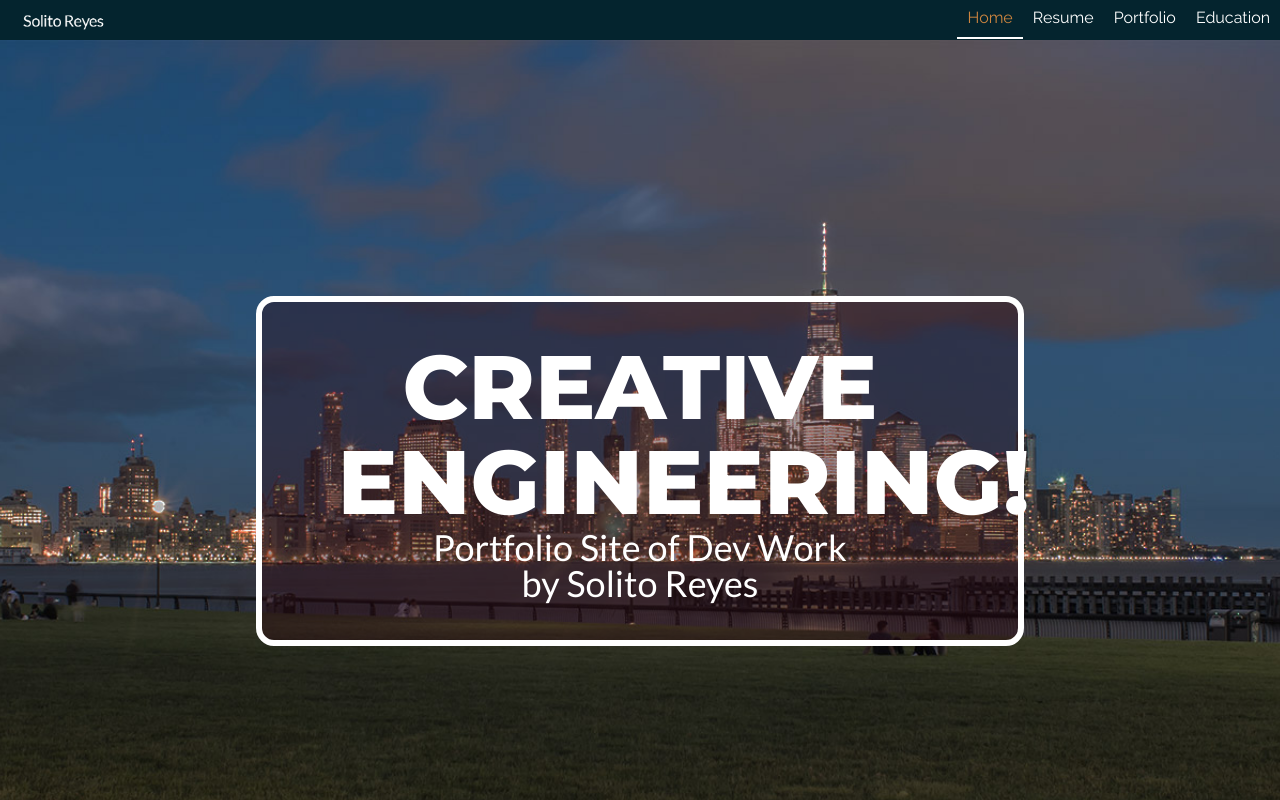
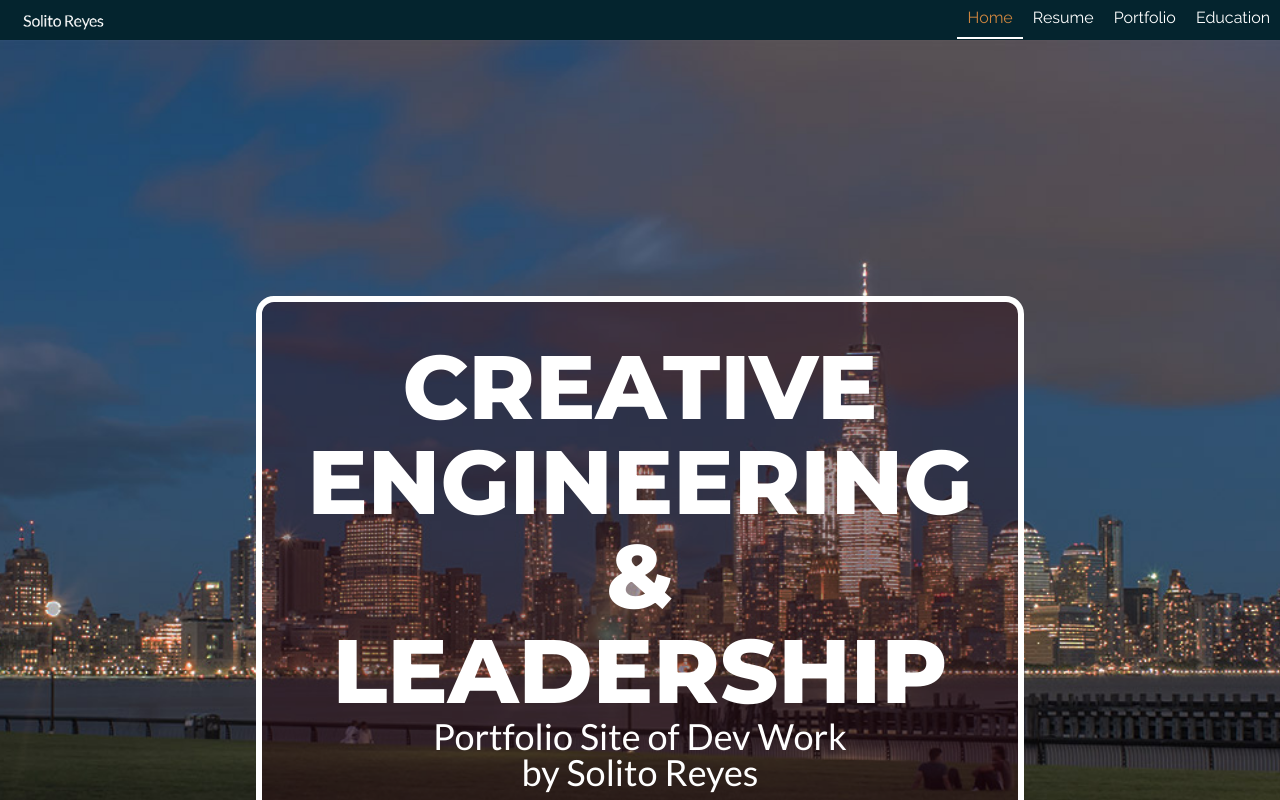
Before and after one commit to solitonyc/solito-portfolio, a React (Create React App) app: page / in a window 1280 px wide. Shown: the top 800 px of the page. Built offline with nearby package versions, Linux system fonts and the light colour scheme; a web font is replaced by a local one.

Commit message:
home section styles and content update

```diff
--- a/src/components/Home.js
+++ b/src/components/Home.js
@@ -11,7 +11,7 @@ export default class Home extends Component {
             <div className="home_section" id="home">
                 <div style={style} className='home_section_background'>
                     <div className="home_section_content_container">
-                        <div className='home_title'>CREATIVE ENGINEERING!</div>
+                        <div className='home_title'>CREATIVE ENGINEERING & LEADERSHIP</div>
                         <div className='home_subtitle'>Portfolio Site of Dev Work<br /> by Solito Reyes</div>
                    </div>
                 </div>
--- a/src/components/home.css
+++ b/src/components/home.css
@@ -33,7 +33,7 @@
     align-items: center;
     align-self: center;
     align-content: center;
-    max-width: 1200px;
+    max-width: 1300px;
     margin: 0 auto;
     padding: 5% 0;
     border-radius: 18px;
@@ -47,7 +47,7 @@
     font-size: 90px;
     line-height: 105%;
     text-align: center;
-    max-width: 80%;
+    width: 88%;
 }
 
 .home_subtitle {
```
